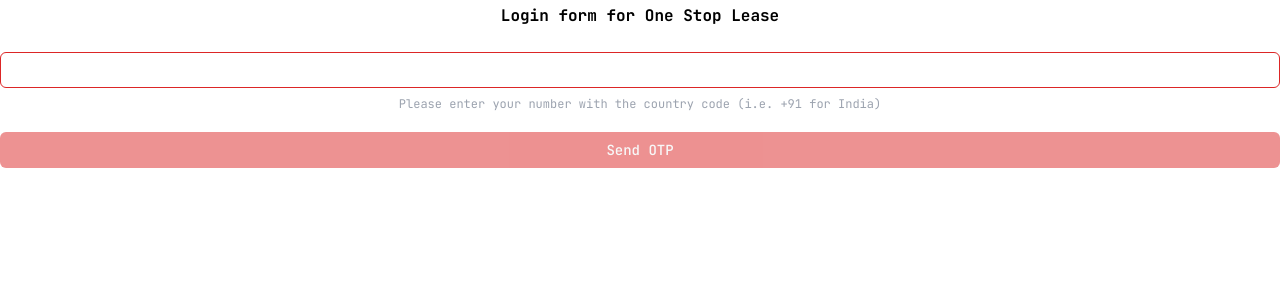
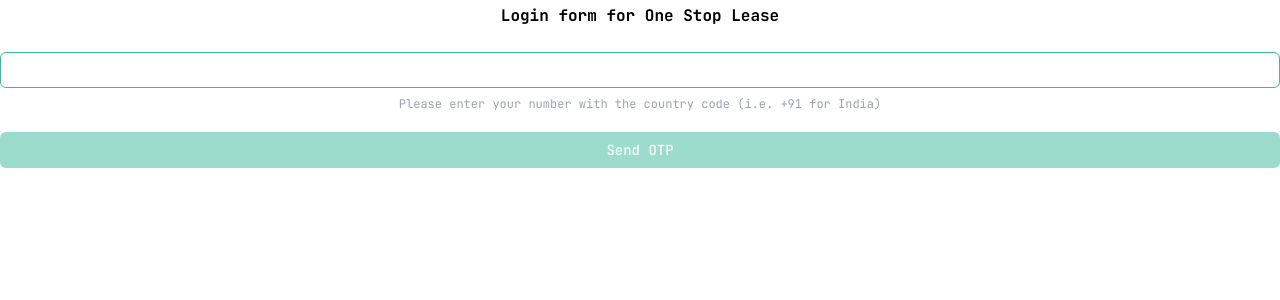
Before and after one commit to arjunrk-test/one-stop-lease, a Next.js app: page /login in a window 1280 px wide. Shown: the top 300 px of the page. Built offline with nearby package versions, Linux system fonts and the light colour scheme; no server answers.

Commit message:
Changed the height, width and set the success message to empty on failed verification

```diff
--- a/components/OtpLogin.tsx
+++ b/components/OtpLogin.tsx
@@ -49,6 +49,7 @@
   const verifyOtp = async () => {
     startTransition(async () => {
       setError("");
+      setSuccess("");
       if (!confirmationResult) {
         setError("Please request OTP first.");
         return;
@@ -60,6 +61,7 @@
       } catch (error) {
         console.log(error);
         setError("Failed to verify OTP. Please check the OTP.");
+        setSuccess("");
       }
     });
   };
--- a/components/OtpLoginDialog.tsx
+++ b/components/OtpLoginDialog.tsx
@@ -1,6 +1,12 @@
 "use client";
 import React, { useState } from "react";
-import { Dialog, DialogContent, DialogHeader, DialogTitle, DialogTrigger } from "@/components/ui/dialog";
+import {
+   Dialog,
+   DialogContent,
+   DialogHeader,
+   DialogTitle,
+   DialogTrigger,
+} from "@/components/ui/dialog";
 import { Button } from "./ui/button";
 import OtpLogin from "./OtpLogin";
 
@@ -10,16 +16,35 @@
    return (
       <Dialog open={open} onOpenChange={setOpen}>
          <DialogTrigger asChild>
-        <Button variant="default" className="px-6 py-3 h-8 text-md bg-highlight hover:bg-highlight/80">
+            <Button
+               variant="default"
+               className="px-6 py-3 h-8 text-md bg-highlight hover:bg-highlight/80"
+            >
                Login
             </Button>
          </DialogTrigger>
 
-      <DialogContent className="max-w-md bg-gray-200">
+         <DialogContent className="!w-[800px] !h-[300px] !max-w-none p-0 overflow-hidden bg-gray-200" >
+            <div className="flex flex-col md:flex-row w-full">
+               {/* Left Section */}
+               <div className="w-full md:w-1/2 bg-highlight text-white p-4 flex flex-col justify-center">
+                  <div className=" flex items-center justify-center">
+                     <img
+                        src="/furn.jpg"
+                        alt="Login Illustration"
+                        className="w-full h-auto m-2 object-contain"
+                     />
+                  </div>
+               </div>
+
+               {/* Right Section */}
+               <div className="w-full md:w-1/2 bg-white p-6">
                   <DialogHeader>
-          <DialogTitle>Login with OTP</DialogTitle>
+                     <DialogTitle className="text-2xl mb-4 font-normal flex justify-center">Login with OTP</DialogTitle>
                   </DialogHeader>
                   <OtpLogin closeDialog={() => setOpen(false)} />
+               </div>
+            </div>
          </DialogContent>
       </Dialog>
    );
--- a/tailwind.config.js
+++ b/tailwind.config.js
@@ -28,9 +28,8 @@
       colors: {
         primary: "#181818",
         secondary: "#f2f2f2",
-        highlight: "#DC2626",
-        accent: "#CB4232",
-        accentSec: "#E14232",
+        highlight: "#3BBA9C",
+        accent: "#384E59",
       },
       keyframes: {
         "accordion-down": {
```
Also changed, not shown: public/furn.jpg (added). Lines whose indentation alone changed are shown as unchanged.
